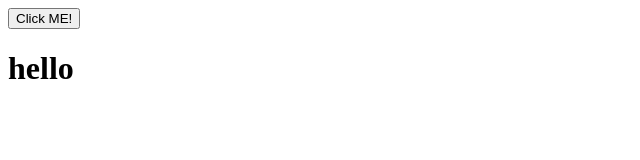
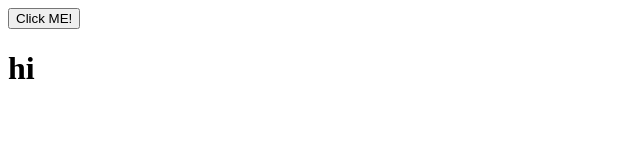
Before and after one commit to JoeTodes/VueFormDemo, a plain HTML site: page index.html in a window 1280 px wide. Shown: the full height of the page, 0-640 px from the left. Drawn offline with Linux system fonts and the light colour scheme.

Commit message:
changed heading message

```diff
--- a/index.html
+++ b/index.html
@@ -9,7 +9,7 @@
 
 <body>
     <button onclick="getData(246)">Click ME!</button>
-    <h1 id="content">hello</h1>
+    <h1 id="content">hi</h1>
     <p id="winmessage"></p>
 
 </body>
```
